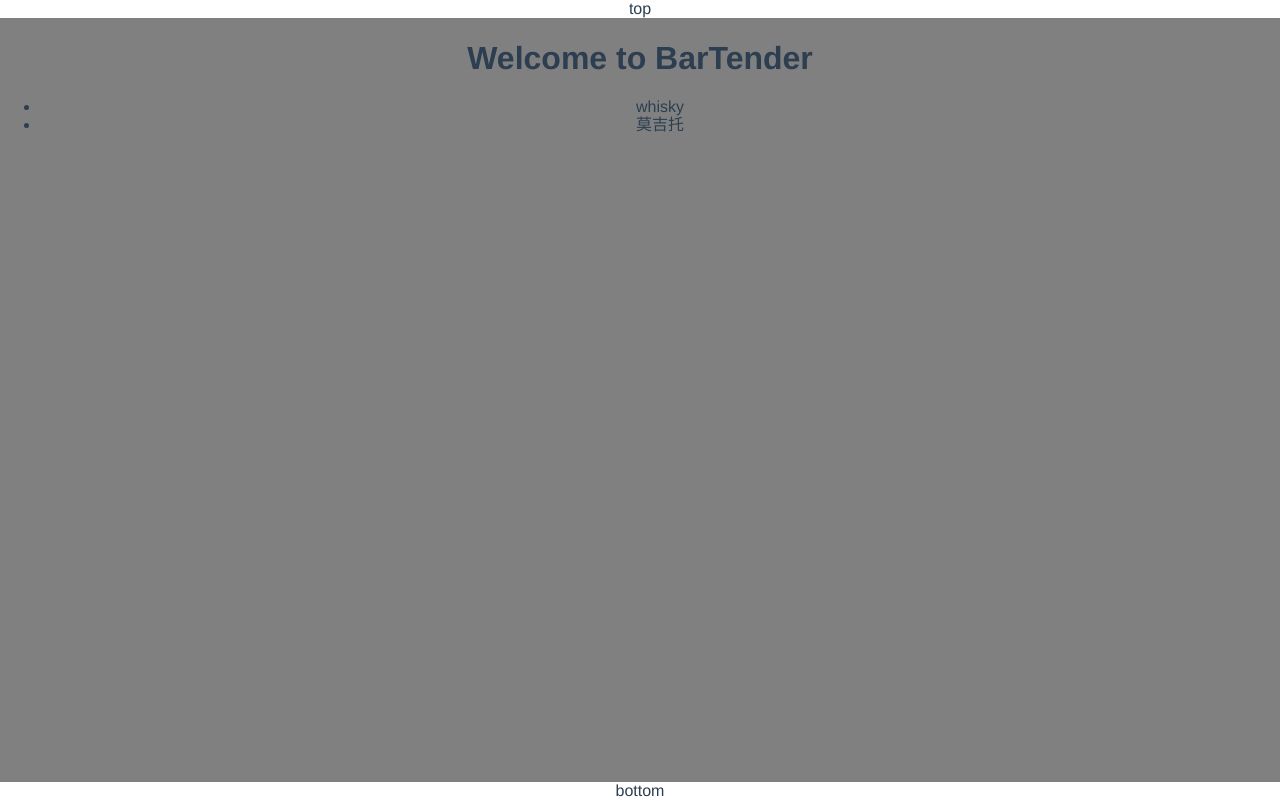
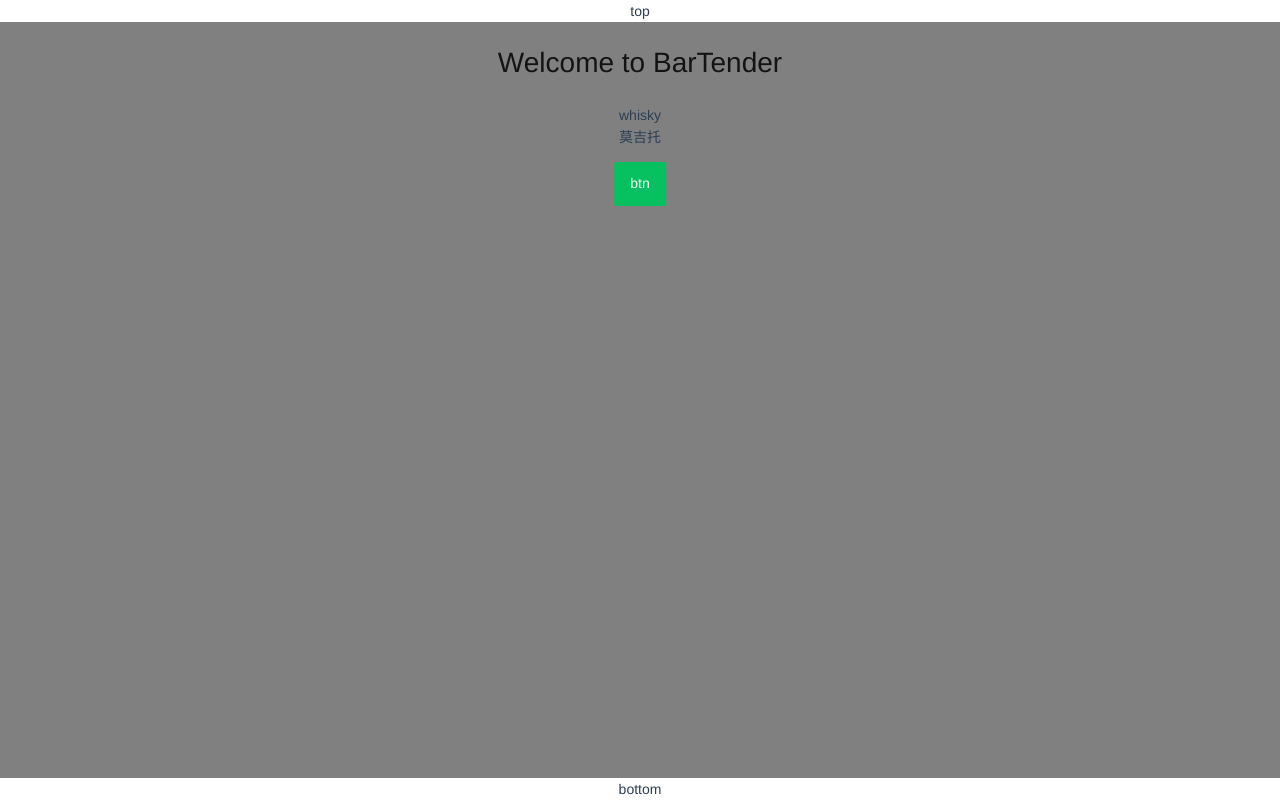
Before and after one commit to 0xouzm/bartender, a Vue app: page /#/ in a window 1280 px wide. Built offline with nearby package versions, Linux system fonts and the light colour scheme.

Commit message:
add vant

```diff
--- a/package.json
+++ b/package.json
@@ -22,6 +22,7 @@
     "babel-eslint": "^8.2.1",
     "babel-helper-vue-jsx-merge-props": "^2.0.3",
     "babel-loader": "^7.1.1",
+    "babel-plugin-import": "^1.13.3",
     "babel-plugin-syntax-jsx": "^6.18.0",
     "babel-plugin-transform-runtime": "^6.22.0",
     "babel-plugin-transform-vue-jsx": "^3.5.0",
--- a/src/components/Choice.vue
+++ b/src/components/Choice.vue
@@ -3,14 +3,18 @@
     <!--    <img src="../assets/logo.png" alt="">-->
     <div>
       choice: {{ $route.params.id }}
-      <button @click="$router.back()">back</button>
+      <Button @click="$router.back()">back</Button>
     </div>
   </div>
 </template>
 
 <script>
+import { Button } from 'vant'
 export default {
   name: 'Choice',
+  components: {
+    Button,
+  },
 }
 </script>
 
--- a/src/components/HelloWorld.vue
+++ b/src/components/HelloWorld.vue
@@ -6,12 +6,15 @@
         {{ m.value }}
       </li>
     </ul>
+    <Button type="primary" @click="click">btn</Button>
   </div>
 </template>
 
 <script>
+import { Button } from 'vant'
 export default {
   name: 'HelloWorld',
+  components: { Button },
   data() {
     return {
       msg: 'Welcome to BarTender',
@@ -28,6 +31,9 @@ export default {
         path: `/choice/${id}`,
       })
     },
+    click() {
+      console.log('1')
+    },
   },
 }
 </script>
```
Also changed, not shown: .babelrc, 2 other files (tests, documents, lock files or other folders).
